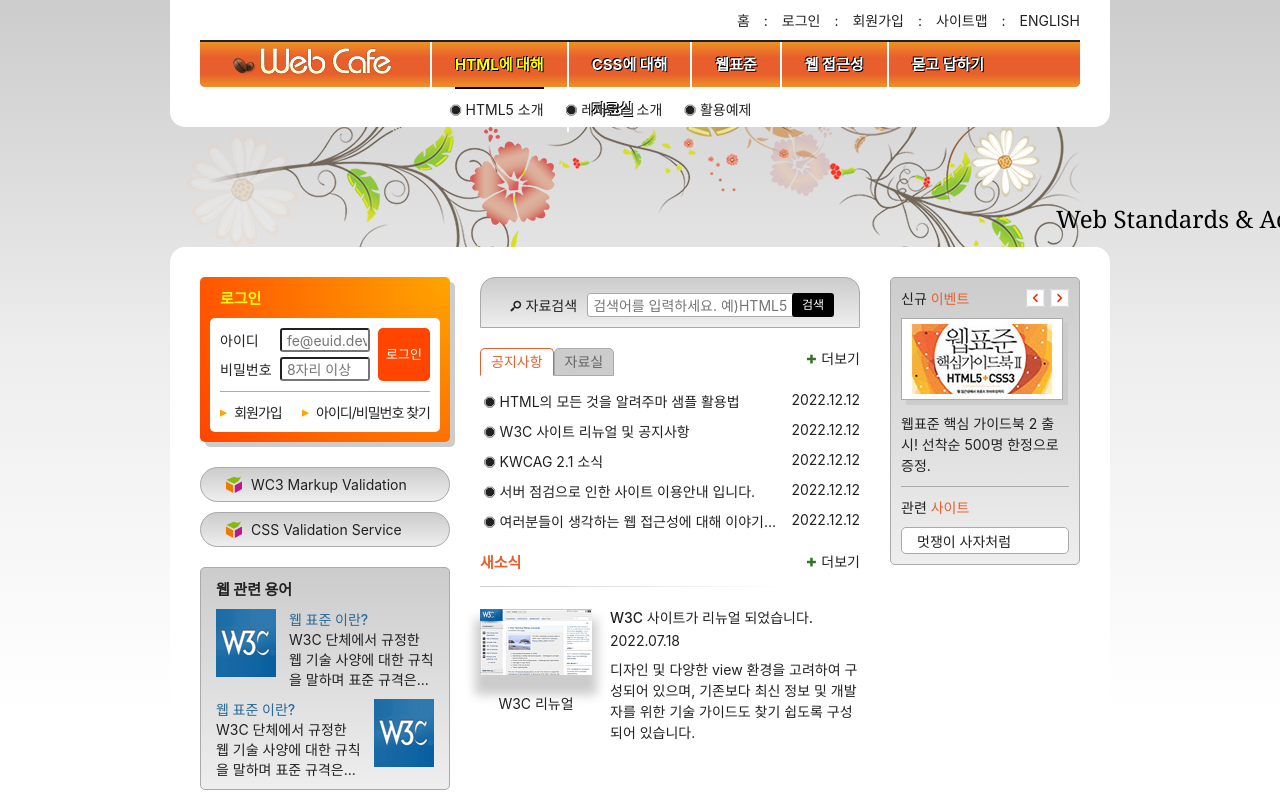
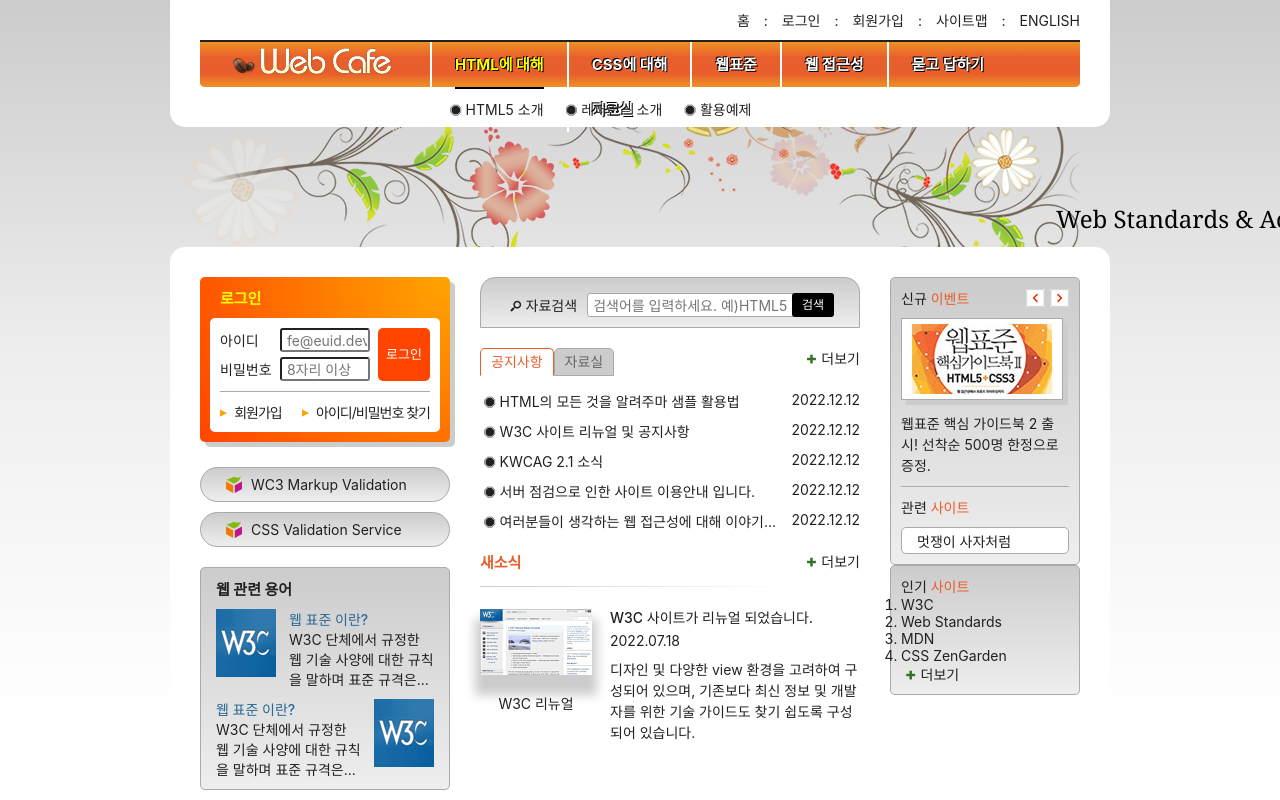
Before and after one commit to luvdo0112/HTML5, a plain HTML site: page index.html in a window 1280 px wide. Shown: the top 800 px of the page. Drawn offline with Linux system fonts and the light colour scheme; a script that the page names is missing; a web font is replaced by a local one.

Commit message:
인기 사이트 마크업 - 숨김콘텐츠 방식

```diff
--- a/index.html
+++ b/index.html
@@ -314,6 +314,18 @@
           </ul>
         </section>
       </div>
+      <div class="gradient-effect margin-top-default">
+        <section class="favorite">
+          <h2 class="favorite-title">인기 <span class="accent-color">사이트</span></h2>
+          <ol class="favorite-list">
+            <li class="no1"><a href="/">W3C</a><em class="up"><span class="a11y-hidden">순위 상승</span></em></li>
+            <li class="no2"><a href="/">Web Standards</a><em class="down"><span class="a11y-hidden">순위 하락</span></em></li>
+            <li class="no3"><a href="/">MDN</a><em class="stop"><span class="a11y-hidden">순위 변동 없음</span></em></li>
+            <li class="no4"><a href="/">CSS ZenGarden</a><em class="up"><span class="a11y-hidden">순위 상승</span></em></li>
+          </ol>
+          <a href="/" class="more favorite-more icon-plus" title="인기 사이트">더보기</a>
+        </section>
+      </div>
     </div>
   </main>
   <article class="slogan">슬로건</article>
```
